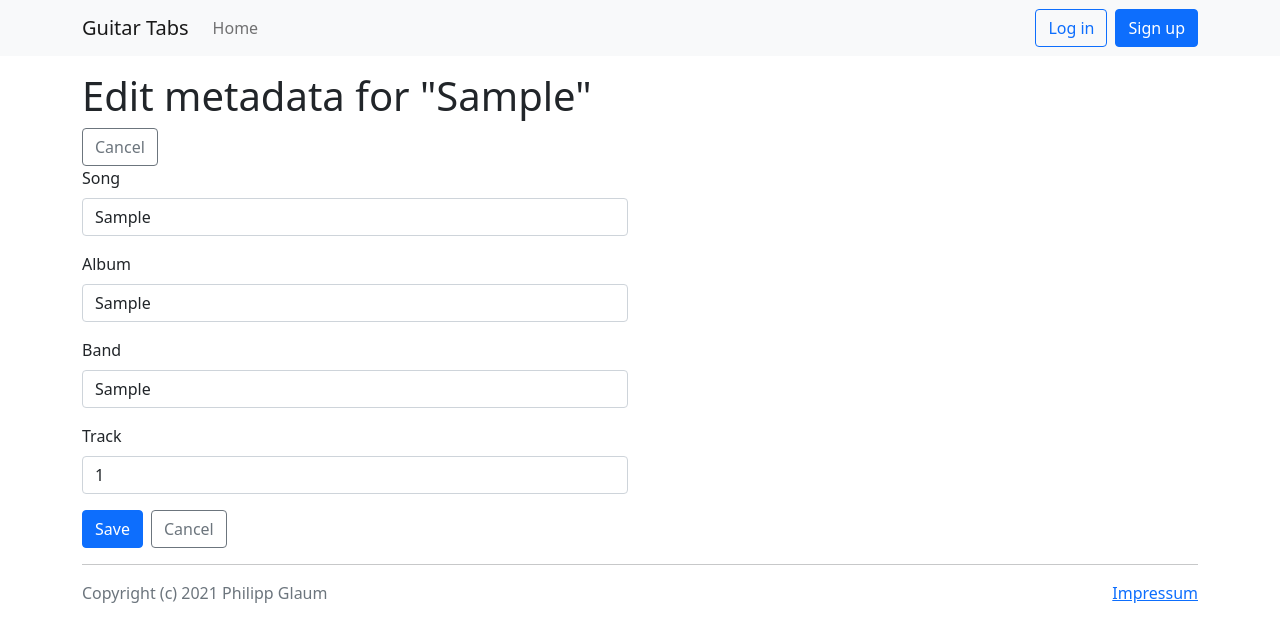
After one commit to pglaum/pytabweb, a Flask app: page /tabs/edit-metadata/1 in a window 1280 px wide. The commit adds this page. Shown: the top 642 px of the page. Run offline with Flask 2, Linux system fonts and the light colour scheme; tables that the repository leaves empty hold one stand-in row (values such as "Sample post"); some libraries are stand-ins or nearby versions.

Commit message:
add edit metadata functionality

```diff
--- a/web/blueprints/tabs.py
+++ b/web/blueprints/tabs.py
@@ -114,6 +114,39 @@ def upload():
 
 
 @login_required
+@tabs.route('/edit-metadata/<tab_id>', methods=['GET', 'POST'])
+def edit_metadata(tab_id):
+
+    tab = GuitarTab.query.filter_by(id=tab_id).first()
+    if not tab:
+        flash('Tab not found.', 'danger')
+        return redirect(url_for('main.index'))
+
+    form = EditForm()
+
+    if form.validate_on_submit():
+
+        tab.band = form.band.data
+        tab.album = form.album.data
+        tab.song = form.song.data
+        tab.track = form.track.data
+        db.session.commit()
+
+        flash(f'Metadata for {tab.song} was saved.', 'success')
+
+        return redirect(url_for('tabs.render', tab_id=tab.id))
+
+    else:
+
+        form.band.data = tab.band
+        form.album.data = tab.album
+        form.song.data = tab.song
+        form.track.data = tab.track
+
+    return render_template('tabs/edit-metadata.html', form=form, tab=tab)
+
+
+@login_required
 @tabs.route('/delete/<tab_id>')
 def delete(tab_id):
 
@@ -151,6 +184,8 @@ def download_gp(tab_id):
 @tabs.route('/replace/<tab_id>')
 def replace(tab_id):
 
+    # TODO
+
     # upload a new guitar pro file for this tab
     tab = GuitarTab.query.filter_by(id=tab_id).first()
     if not tab:
@@ -158,7 +193,5 @@ def replace(tab_id):
         return redirect(url_for('main.index'))
 
     form = ReplaceFileForm()
-    cur_filename = os.path.join(app.config.get('DATA_DIR'),
-                                tab.sha256 + tab.ext)
 
     return render_template('tabs/replace.html', form=form)
--- /dev/null
+++ b/web/templates/tabs/edit-metadata.html
@@ -0,0 +1,42 @@
+{% extends 'base.html' %}
+
+{% import 'forms.jinja' as f %}
+
+{% block content %}
+
+  <h1>Edit metadata for "{{ tab.song }}"</h1>
+
+  <a class="btn btn-outline-secondary" href="{{ url_for('tabs.render', tab_id=tab.id) }}">
+    <i class="fa fa-caret-left"></i>
+    Cancel
+  </a>
+
+  <div class="row">
+    <div class="col-md-6">
+
+      <form action="" method="post" enctype="multipart/form-data" novalidate>
+
+        {{ form.hidden_tag() }}
+
+        {{ f.input(form.song) }}
+        {{ f.input(form.album) }}
+        {{ f.input(form.band) }}
+        {{ f.input(form.track) }}
+
+        <div class="d-flex flex-wrap">
+          <button type="submit" class="btn btn-primary me-2">
+            <i class="fa fa-save"></i>
+            Save
+          </button>
+          <a class="btn btn-outline-secondary" href="{{ url_for('tabs.render', tab_id=tab.id) }}">
+            <i class="fa fa-caret-left"></i>
+            Cancel
+          </a>
+        </div>
+
+      </form>
+
+    </div>
+  </div>
+
+{% endblock %}
--- a/web/templates/tabs/render.html
+++ b/web/templates/tabs/render.html
@@ -24,7 +24,7 @@
         <i class="fa fa-file-upload"></i>
         New revision
       </a>
-      <a href="#"
+      <a href="{{ url_for('tabs.edit_metadata', tab_id=tab.id) }}"
         class="btn btn-outline-secondary">
         <i class="fa fa-edit"></i>
         Edit metadata
```
